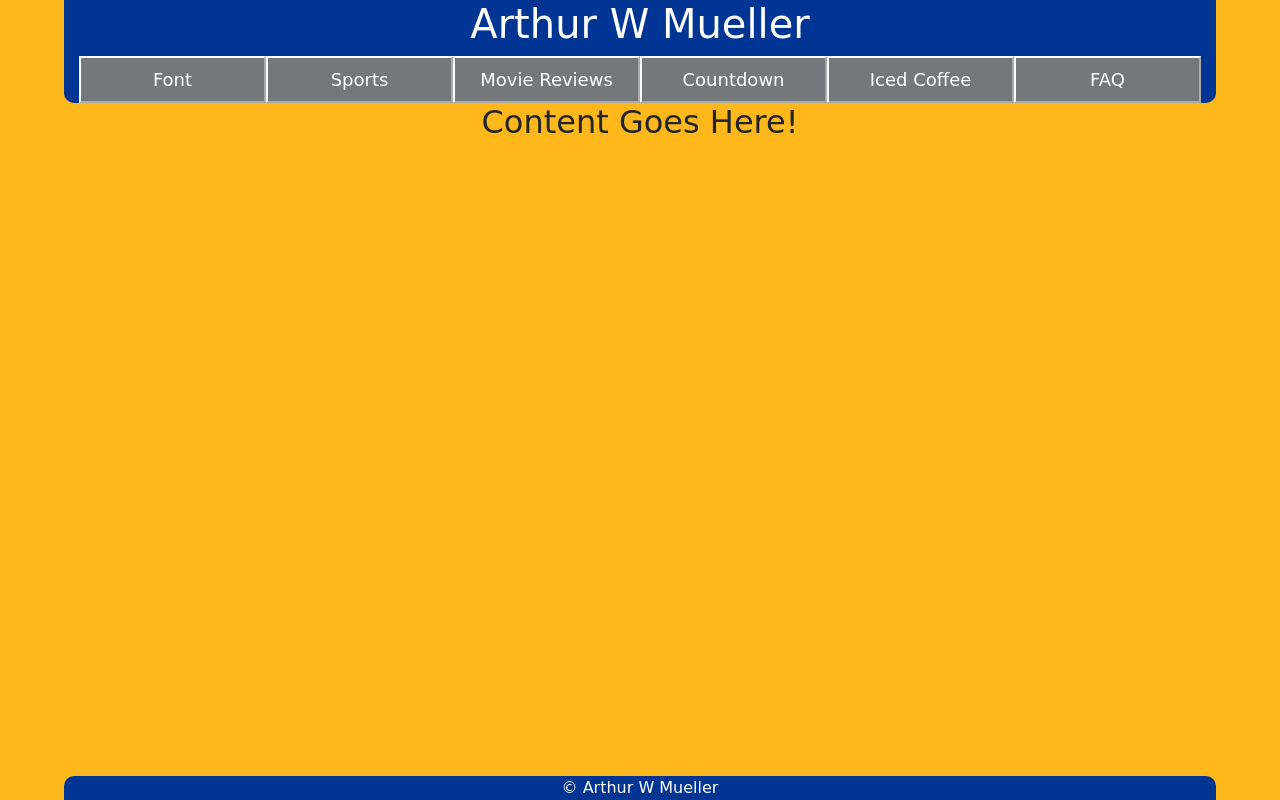
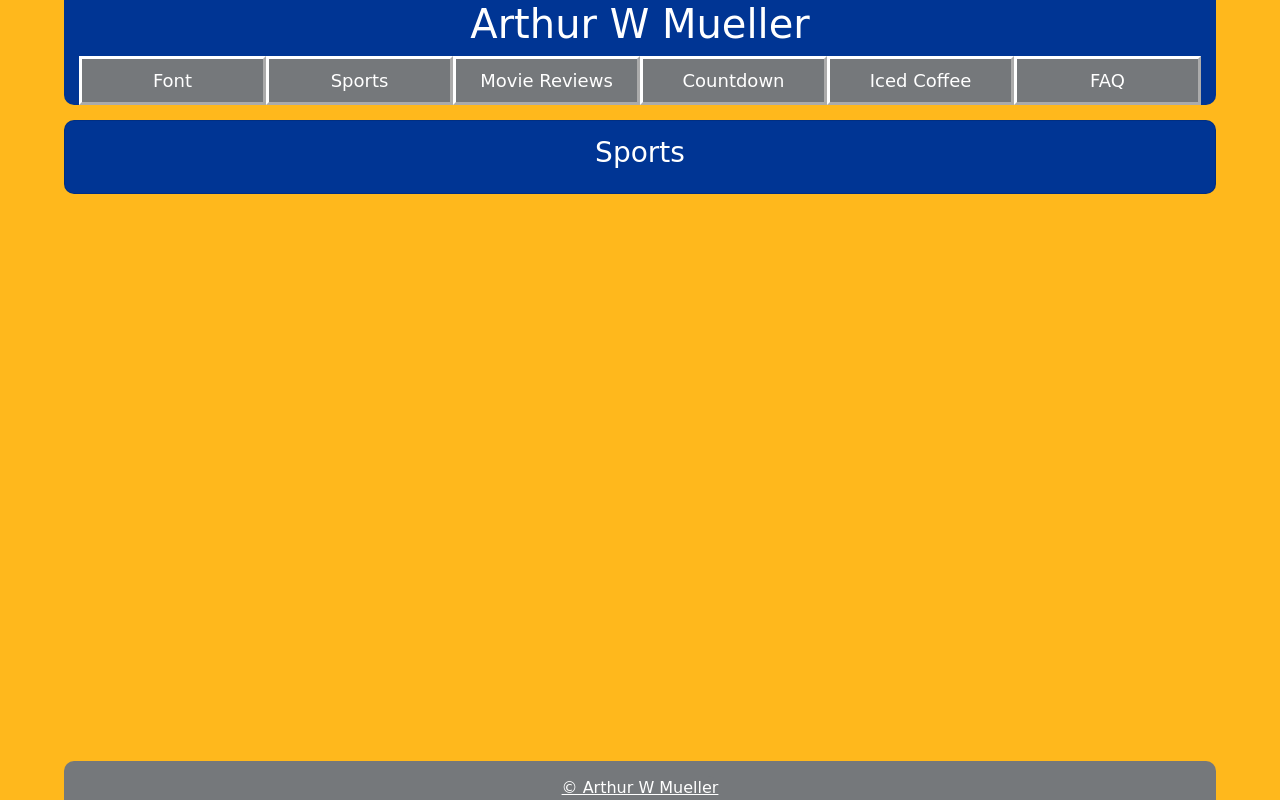
Before and after one commit to arthurwmueller/Portfolio_SPA, a React (Create React App) app in the folder portfolio_spa/: page / in a window 1280 px wide. Built offline with nearby package versions, Linux system fonts and the light colour scheme.

Commit message:
Movie Review Page is done

```diff
--- a/portfolio_spa/src/App.css
+++ b/portfolio_spa/src/App.css
@@ -1,5 +1,6 @@
 .App {
   text-align: center;
+  font-family: "Comic Sans MS";
   background-color:#FFB81C;
 }
 
@@ -23,13 +24,16 @@
 }
 
 .App-footer {
-  background-color: #003594;
+  background-color: #75787B;
   color:white;
   margin-left:5%;
   margin-right:5%;
   margin-bottom:0;
+  margin-top:15px;
   border-top-left-radius: 10px;
   border-top-right-radius: 10px;
+  border-width:2px;
+  border-color: #75787B;
 }
 
 .Footer-Text {
@@ -38,3 +42,26 @@
   align-items: center;
   margin-bottom: 0;
 }
+
+.card {
+  margin-left:5%;
+  margin-right: 5%;
+  margin-top: 15px;
+  margin-bottom: 15px;
+  padding-left:15px;
+  padding-right:15px;
+  padding-top:15px;
+  padding-bottom: 15px;
+  background-color: #003594;
+  color:white;
+  border-radius: 10px;
+}
+
+p {
+  text-align: left;
+  font-size: medium;
+}
+
+.movie-review {
+  text-align: left;
+}
--- a/portfolio_spa/src/App.js
+++ b/portfolio_spa/src/App.js
@@ -1,30 +1,43 @@
+import React from 'react';
 import './App.css';
 import Nav from './Navbar';
+import Body from './Body';
+
+
+const showView="Sports";
+const font="Comic Sans MS";
+const styledFont={"font-family":font}
+
+
+class App extends React.Component {
+  constructor(props){
+    super(props);
+  }
 
 
 
 
-function App() {
+  render(){
   return (
-    <div className="App">
+    <div className="App" style={styledFont}>
       <header className="App-header">
         <h1>
           Arthur W Mueller
         </h1>
-        <Nav/>
+        <Nav showView={showView}/>
       </header>
-      <body className="App-Body">
+      <body className="App-Body" style={styledFont}>
         <h2>
-          Content Goes Here!
+          <Body view={showView} font={font}/>
         </h2>
       </body>
       <footer className="App-footer fixed-bottom">
         <p className="Footer-Text">
-          © Arthur W Mueller
+          <a href="https://github.com/arthurwmueller" className="App-footer">© Arthur W Mueller</a>
         </p>
       </footer>
     </div>
   );
-}
+}}
 
 export default App;
--- a/portfolio_spa/src/Body.js
+++ b/portfolio_spa/src/Body.js
@@ -1 +1,46 @@
 import React, {useState, Component} from 'react';
+import Countdown from './Countdown';
+import FAQ from './FAQ';
+import Font from './Font';
+import IcedCoffee from './IcedCoffee';
+import Movies from './Movies';
+import Sports from './Sports';
+
+
+function Body(props){
+
+
+
+    if(props.view==="Font"){
+    return (
+        <Font font={props.font}/>
+    )} else if(props.view==="Sports"){
+        return (
+            <Sports/>
+        )
+    } else if(props.view==="Movies"){
+        return(
+            <Movies/>
+        )
+    } else if(props.view==="Countdown"){
+        return(
+            <Countdown/>
+        )
+    } else if(props.view==="IcedCoffee"){
+        return(
+            <IcedCoffee/>
+        )
+    } else if(props.view==="FAQ"){
+        return(
+            <FAQ/>
+        )
+    } else {
+        return(
+            <card className="card">
+                <h3>Please look in the navbar to find content</h3>
+            </card>
+        )
+    };
+}
+
+export default Body;
--- /dev/null
+++ b/portfolio_spa/src/Countdown.js
@@ -0,0 +1,14 @@
+import React from "react";
+
+class Countdown extends React.Component{
+
+    render() {
+        return(
+            <card className="card">
+                <h3>Countdown</h3>
+            </card>
+        )
+    }
+}
+
+export default Countdown;
--- /dev/null
+++ b/portfolio_spa/src/FAQ.js
@@ -0,0 +1,15 @@
+import React from "react";
+
+function FAQ(){
+    return(
+    <div>
+        <card className="card">
+            <h3>Frequently Asked Questions</h3>
+        </card>
+        <card className="card">
+            <h3>Sorry, this content is not ready yet</h3>
+        </card>
+    </div>
+    )}
+
+export default FAQ;
--- /dev/null
+++ b/portfolio_spa/src/Font.js
@@ -0,0 +1,25 @@
+import React from "react";
+
+function Font(props) {
+
+    return(
+        <div>
+            <card className="card">
+                <h3>The current font is {props.font}</h3>
+            </card>
+            <card className="card">
+                <p>For many software developers, the first line of code they write is "Hello World." The first line of code I wrote was "font-family:'Comic Sans MS'"</p>
+                <p>I was writing satire for my college radio station's website and I felt that it would be appropriate for the font to be Comic Sans. This started me on my journey to becoming a software developer.</p>
+            </card>
+            <card className="card">
+                <h4>
+                    Change the Font
+                </h4>
+                <p>Comic Sans isn't for everyone. Use the dropdown menu to change the font to a different sans-serif font. There are no serif fonts allowed in this react appliction.</p>
+                <p>Sorry, this feature isn't ready yet. Please check back later.</p>
+            </card>
+        </div>
+    )
+}
+
+export default Font;
--- /dev/null
+++ b/portfolio_spa/src/IcedCoffee.js
@@ -0,0 +1,13 @@
+import React from "react";
+
+function IcedCoffee(){
+
+
+    return(
+        <card className="card">
+            <h3>Is it iced coffee weather?</h3>
+        </card>
+    )
+}
+
+export default IcedCoffee;
--- /dev/null
+++ b/portfolio_spa/src/Movies.js
@@ -0,0 +1,31 @@
+import React from "react";
+
+function Movies() {
+    return(
+        <div>
+            <card className="card">
+                <h3>Movie Reviews</h3>
+            </card>
+            <card className="card movie-review">
+                <div class="card-title">
+                    <h4><strong>Moonfall (8/10)</strong></h4>
+                </div>
+                <div className="card-subtitle">
+                    <h5>By Arthur Mueller</h5>
+                    <h5>130 minutes.</h5>
+                    <h5>PG-13.</h5>
+                </div>
+                <div class="card-text card-body">
+                    <p>Pretty much everything in Moonfall is something you’ve seen from a disaster movie before. It is just hitting tropes left and right. If you’ve seen previous Roland Emmerich films, or even films from other directors with similar themes such as Michael Bay’s Armageddon (1998), you should have a pretty good idea of what you’re getting yourself into. You’ll never guess what the President’s generals want to do as soon as they find out that the moon is heading towards earth.</p>
+                    <p>It all starts slowly because before the moon can start coming towards earth we have to establish all the personal problems in the main characters’ lives. How is every character estranged from this many people in their life, including each other?</p>
+                    <p>Once we get past the beginning exposition, the movie gets good. I saw the movie in IMAX and the CGI looked pretty cool. They definitely made some strategic decisions with the appearance of some elements within the movie to make them easier to render.</p>
+                    <p>Where the movie really shines for me is how ridiculous it is. I was impressed by Halle Berry, Patrick Wilson, and John Bradley for being able to deliver their lines with a straight face. For me, the biggest thrill watching Moonfall was seeing what insane thing the movie would come up with next. Moonfall is like a disaster movie and a Fast & Furious movie had a baby. There’s even a number of driving scenes, complete with gratuitous Lexus product placement.</p>
+                    <p>The cast outside of Berry, Wilson, and Bradley was fine. Michael Pena’s role in Moonfall was originally supposed to be played by Stanley Tucci. When the movie started filming, Tucci was unable to travel from the UK to Canada due to COVID restrictions so Pena replaced him. I’m not sure if they made any changes to the role after this recasting because it feels like a perfect role for Tucci and an awkward fit for Pena. Either way, this is yet another thing COVID has cost us.</p>
+                    <p>I thought Moonfall was a pretty good movie, but beyond that I’m happy that this movie got made. I love that Lionsgate decided to spend $140 million making this movie. I’m not sure how it’s going to make money, especially with a February release and COVID still depressing movie attendance. If you’re not interested in seeing a big dumb movie then I can’t recommend Moonfall to you. I can only tell you to get interested in seeing a big dumb movie. Nevertheless, I hope Moonfall makes enough money that we can get a sequel, which is lightly teased at the end of the movie. Hopefully, international audiences come through.</p>
+                </div>
+            </card>
+        </div>
+    )
+}
+
+export default Movies;
--- a/portfolio_spa/src/Navbar.css
+++ b/portfolio_spa/src/Navbar.css
@@ -22,7 +22,7 @@
       margin-right:0;
       margin-top: 0;
       margin-bottom: 0;
-      border-width:2px;
+      border-width:3px;
       border-color:white;
       color:white;
       background-color:#75787B;
--- a/portfolio_spa/src/Navbar.js
+++ b/portfolio_spa/src/Navbar.js
@@ -11,12 +11,12 @@ const Nav = props => {
           <span className="navbar-toggler-icon"></span>
           </button>
           <div className={`${isNavCollapsed ? 'collapse' : ''} navbar-collapse`} id="navbarCollapse">
-            <button className="nav-item nav-link">Font</button>
-            <button className="nav-item nav-link">Sports</button>
-            <button className="nav-item nav-link">Movie Reviews</button>
-            <button className="nav-item nav-link">Countdown</button>
-            <button className="nav-item nav-link">Iced Coffee</button>
-            <button className="nav-item nav-link">FAQ</button>
+            <button onClick={props.showFont} className="nav-item nav-link">Font</button>
+            <button onClick={props.showSports} className="nav-item nav-link">Sports</button>
+            <button onClick={props.showMovies} className="nav-item nav-link">Movie Reviews</button>
+            <button onClick={props.showCountdown} className="nav-item nav-link">Countdown</button>
+            <button onClick={props.showIcedCoffee} className="nav-item nav-link">Iced Coffee</button>
+            <button onClick={props.showFAQ} className="nav-item nav-link">FAQ</button>
           </div>
         </nav>
     );
--- /dev/null
+++ b/portfolio_spa/src/Sports.js
@@ -0,0 +1,11 @@
+import React from "react";
+
+function Sports() {
+    return (
+        <card className="card">
+            <h3>Sports</h3>
+        </card>
+    )
+}
+
+export default Sports;
--- a/portfolio_spa/src/index.css
+++ b/portfolio_spa/src/index.css
@@ -1,6 +1,5 @@
 body {
   margin: 1;
-  font-family: "Comic Sans MS";
   -webkit-font-smoothing: antialiased;
   -moz-osx-font-smoothing: grayscale;
   background-color:#FFB81C;
```
